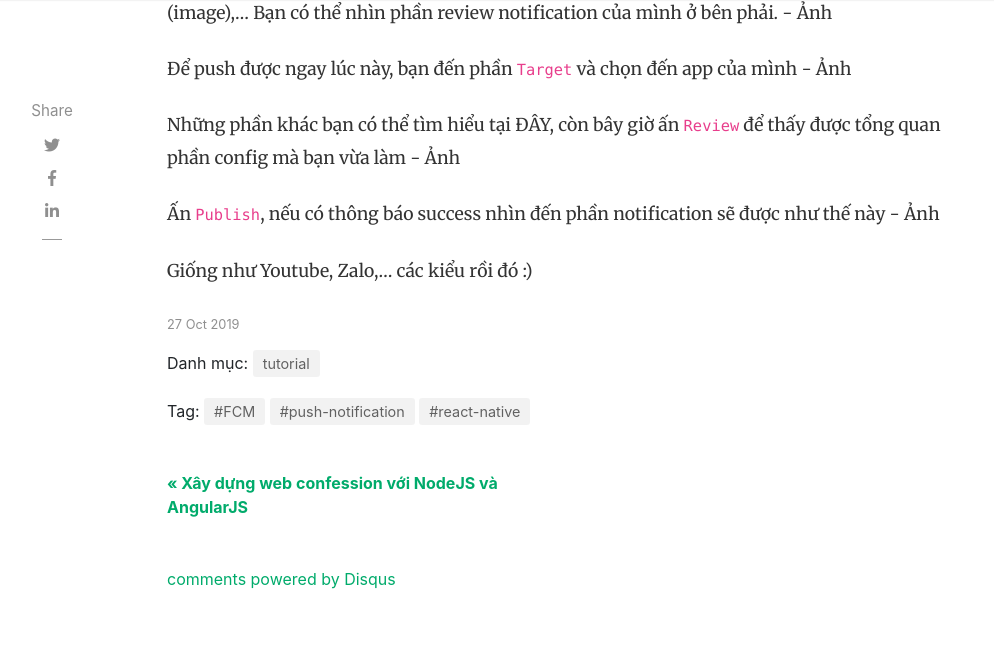
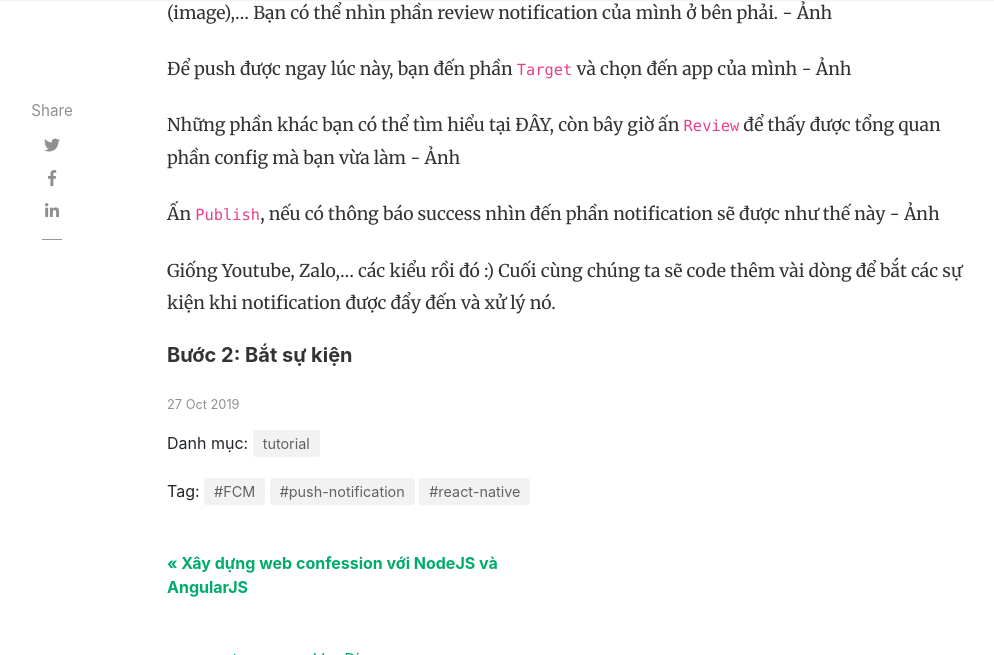
Before and after one commit to tuitucode/tuitucode.github.io, a Jekyll site: the page built from _posts/2019-10-27-push-notification-w-FCM-in-react-native.md, in a window 1280 px wide and 900 px high, scrolled down 5769 px, cut to the strip 0-655 px from the top of the window. Shown: the whole strip, without its empty margins (118-1112 px from the left). Built offline with Jekyll 4.4.1, drawn with Linux system fonts in a browser that asks for light colours; nearby versions of some CDN libraries; comment, search, counter and statistics services are not loaded.

Commit message:
Update 2019-10-27-push-notification-w-FCM-in-react-native.md

```diff
--- a/_posts/2019-10-27-push-notification-w-FCM-in-react-native.md
+++ b/_posts/2019-10-27-push-notification-w-FCM-in-react-native.md
@@ -157,4 +157,5 @@ Những phần khác bạn có thể tìm hiểu tại ĐÂY, còn bây giờ
 Ấn ``Publish``, nếu có thông báo success nhìn đến phần notification sẽ được như thế này
 	- Ảnh
 
-Giống như Youtube, Zalo,... các kiểu rồi đó :)
+Giống Youtube, Zalo,... các kiểu rồi đó :) Cuối cùng chúng ta sẽ code thêm vài dòng để bắt các sự kiện khi notification được đẩy đến và xử lý nó.
+##### Bước 2: Bắt sự kiện
```
